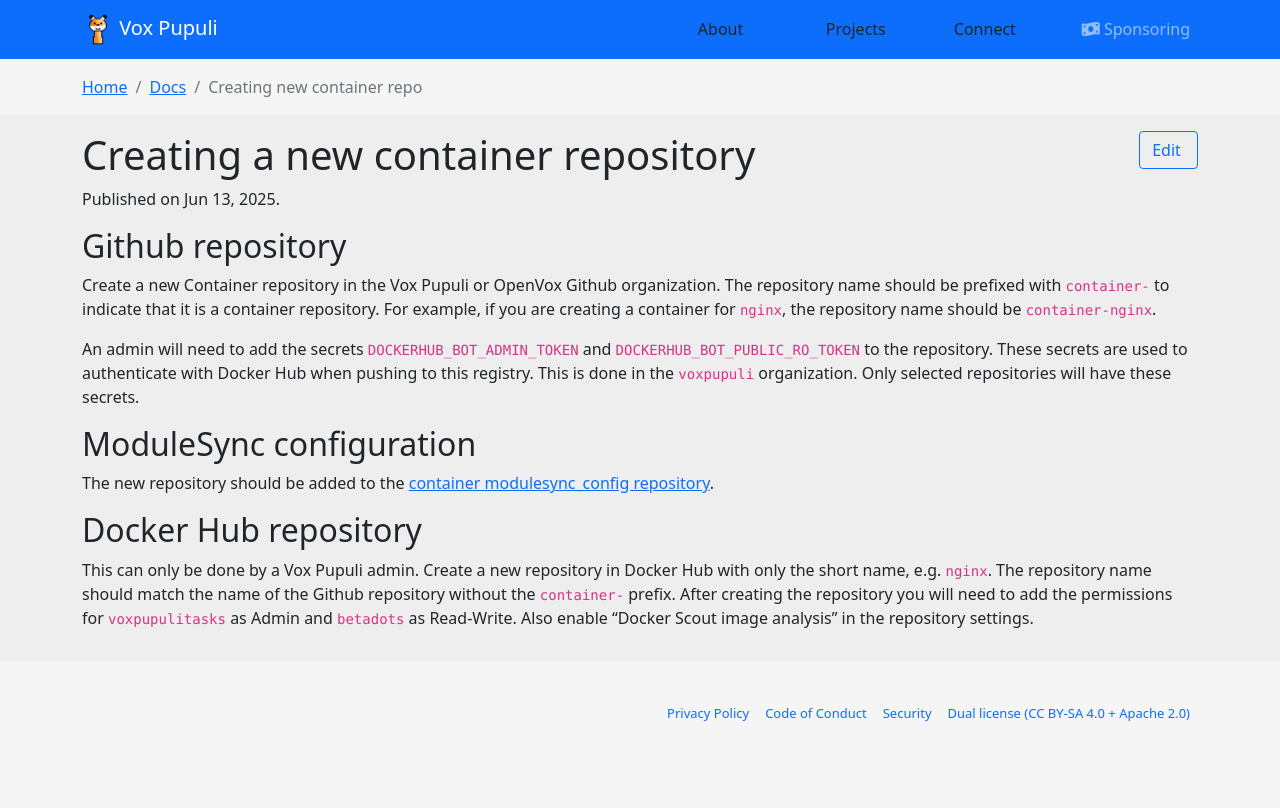
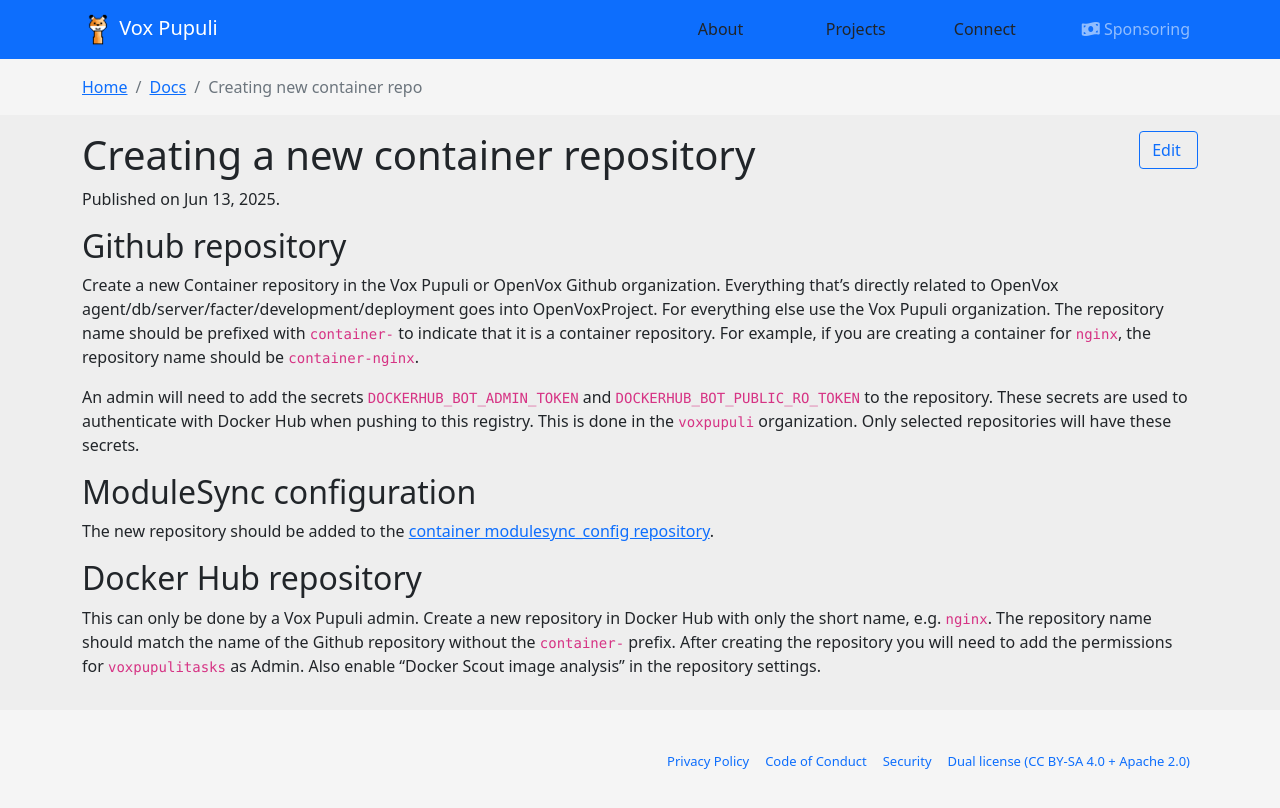
Before and after one commit to voxpupuli/voxpupuli.github.io, a Jekyll site: the page built from _docs/creating-new-container-repo.md, in a window 1280 px wide. Shown: the top 808 px of the page. Built offline with Jekyll 4.4.1, drawn with Linux system fonts in a browser that asks for light colours; nearby versions of some CDN libraries.

Commit message:
docs: clarify repository organization and permissions for container repos

```diff
--- a/_docs/creating-new-container-repo.md
+++ b/_docs/creating-new-container-repo.md
@@ -8,6 +8,8 @@
 ## Github repository
 
 Create a new Container repository in the Vox Pupuli or OpenVox Github organization.
+Everything that's directly related to OpenVox agent/db/server/facter/development/deployment goes into OpenVoxProject.
+For everything else use the Vox Pupuli organization.
 The repository name should be prefixed with `container-` to indicate that it is a container repository.
 For example, if you are creating a container for `nginx`, the repository name should be `container-nginx`.
 
@@ -25,5 +27,5 @@
 This can only be done by a Vox Pupuli admin.
 Create a new repository in Docker Hub with only the short name, e.g. `nginx`.
 The repository name should match the name of the Github repository without the `container-` prefix.
-After creating the repository you will need to add the permissions for `voxpupulitasks` as Admin and `betadots` as Read-Write.
+After creating the repository you will need to add the permissions for `voxpupulitasks` as Admin.
 Also enable "Docker Scout image analysis" in the repository settings.
```
